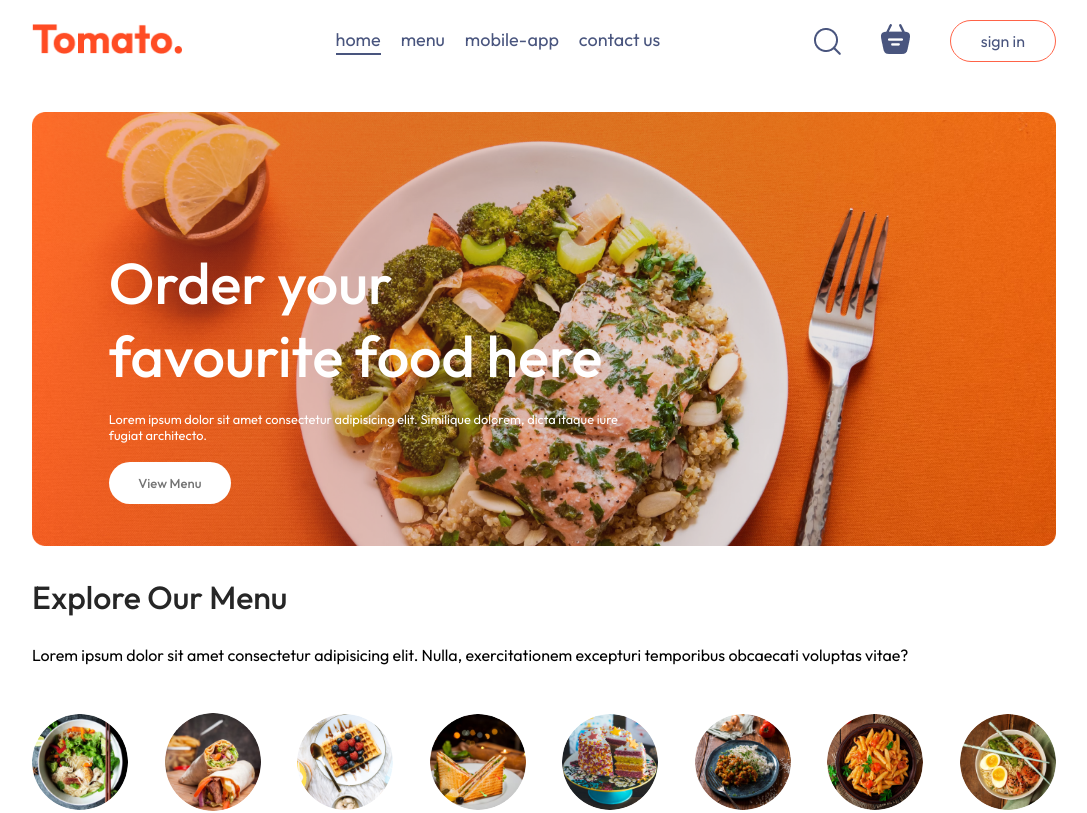
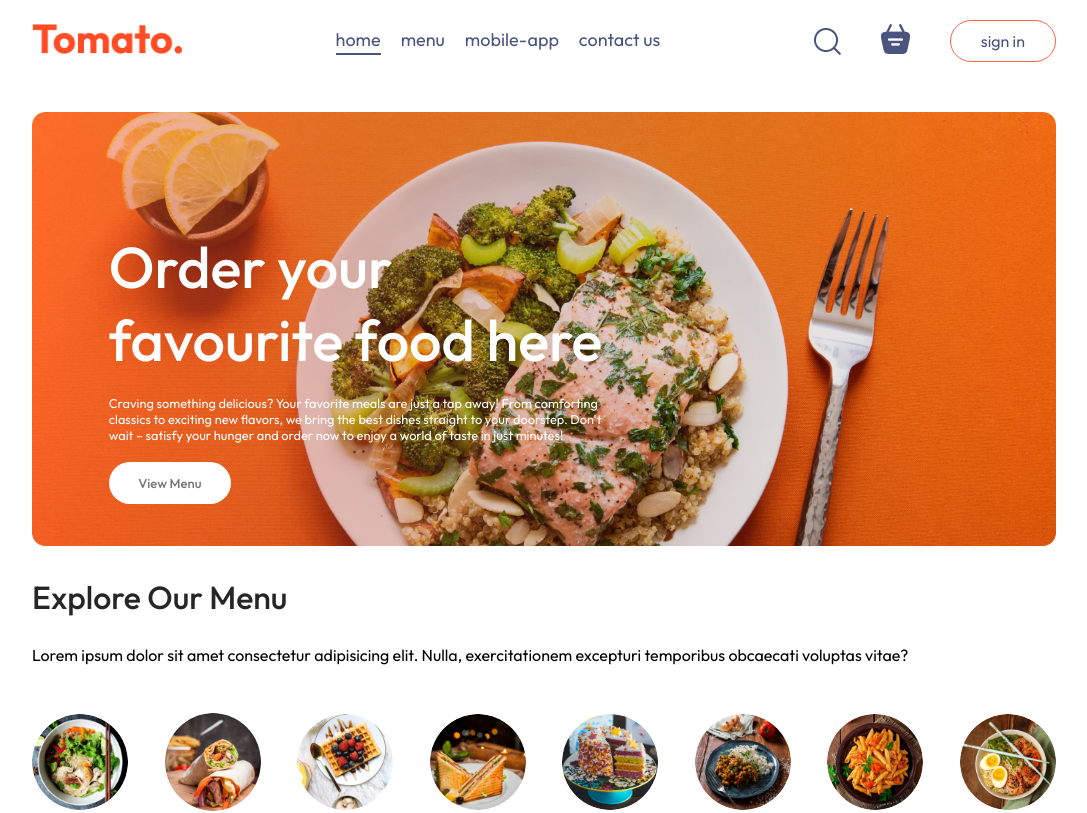
Before and after one commit to damantadi/Food_Del_MERN, a React (Vite) app in the folder frontend/: page / in a window 1280 px wide. Shown: the top 813 px of the page, without its empty margins (96-1183 px from the left). Built offline with nearby package versions, Linux system fonts and the light colour scheme; no server answers.

Commit message:
Update Header.jsx

```diff
--- a/frontend/src/components/Header/Header.jsx
+++ b/frontend/src/components/Header/Header.jsx
@@ -6,7 +6,7 @@ const Header = () => {
     <div className='header'>
         <div className="header-contents">
             <h2>Order your favourite food here</h2>
-            <p>Lorem ipsum dolor sit amet consectetur adipisicing elit. Similique dolorem, dicta itaque iure fugiat architecto.</p>
+            <p>Craving something delicious? Your favorite meals are just a tap away! From comforting classics to exciting new flavors, we bring the best dishes straight to your doorstep. Don't wait – satisfy your hunger and order now to enjoy a world of taste in just minutes!</p>
             <button>View Menu</button>
         </div>
     </div>
```
